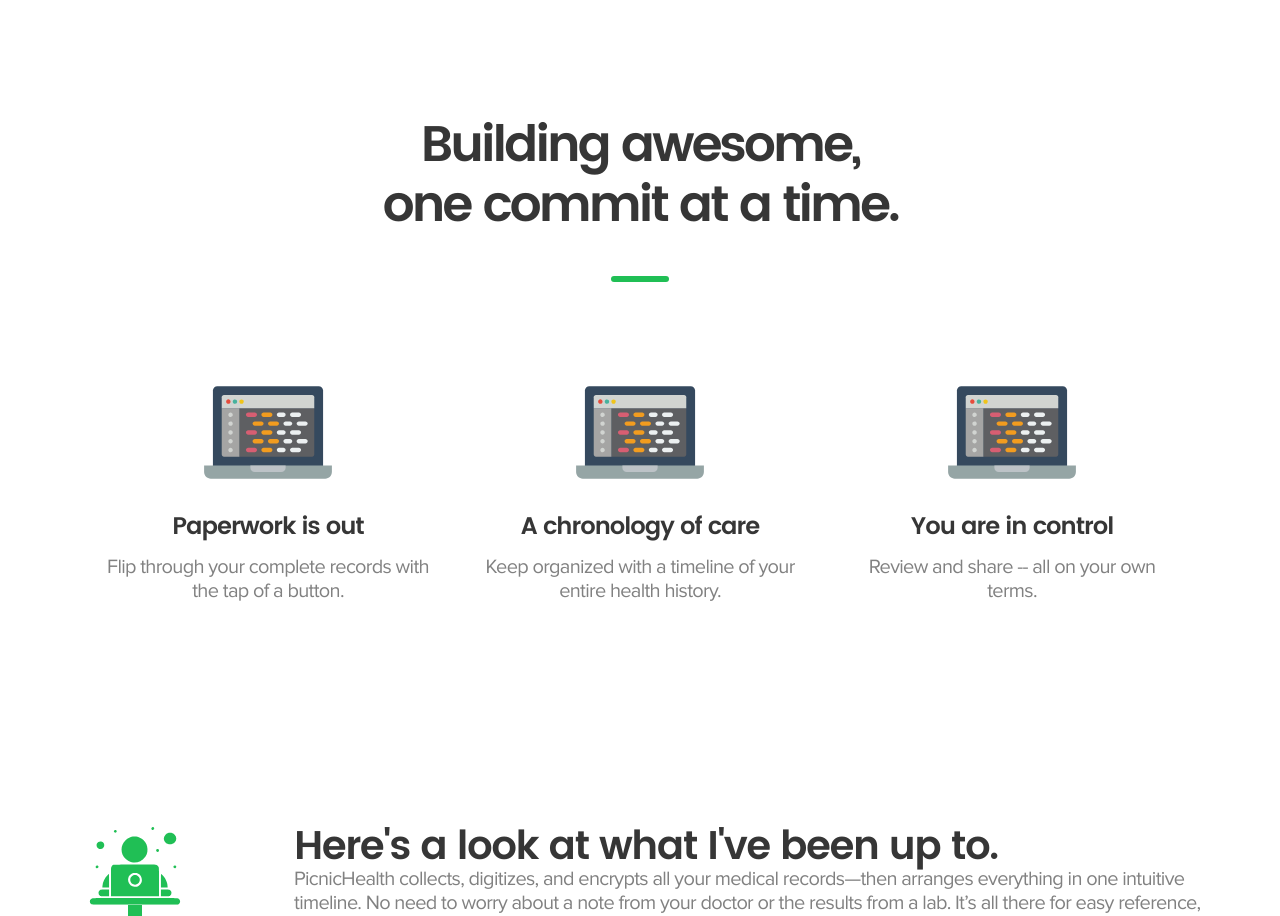
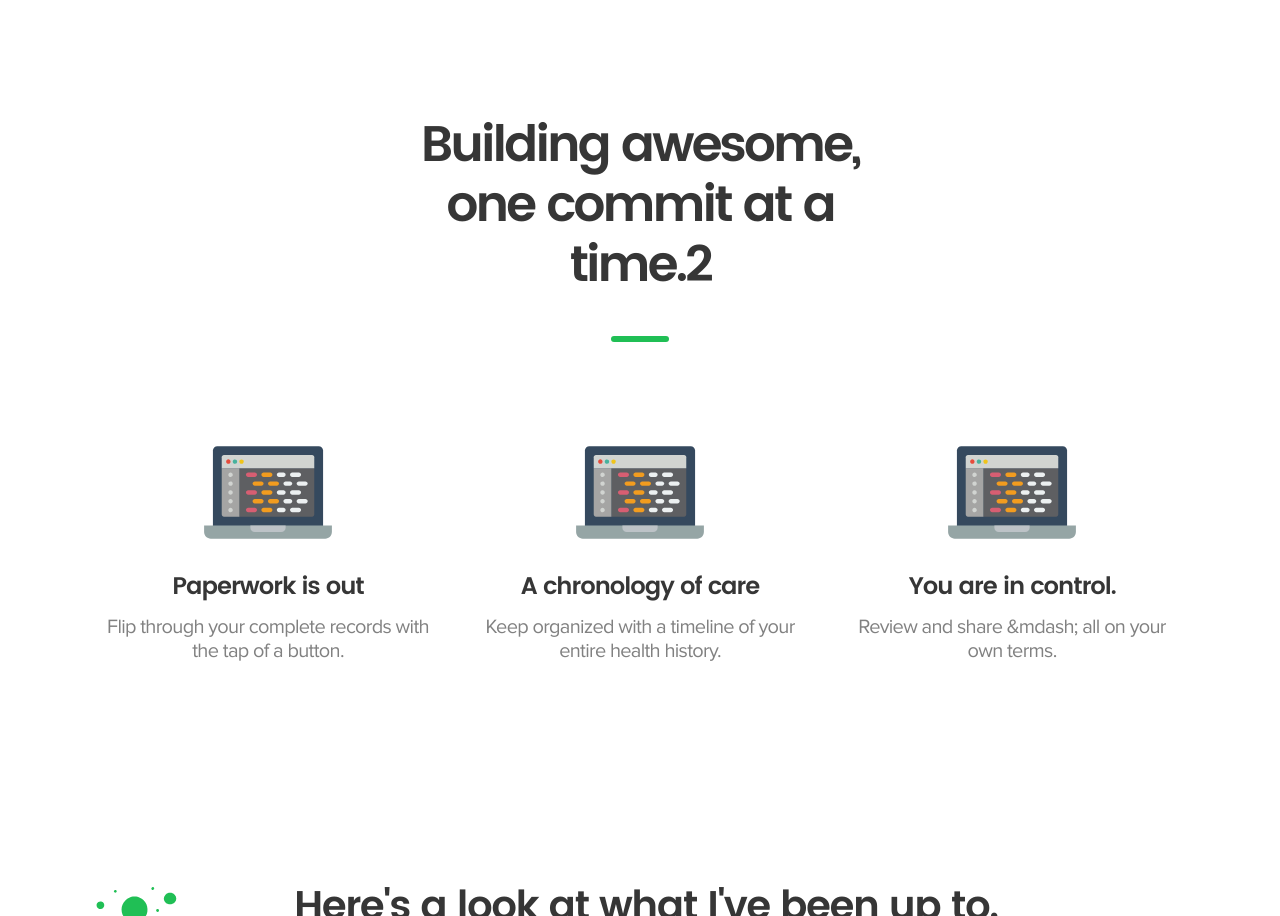
Before and after one commit to RyanWirth/portfolio, a Svelte app: page / in a window 1280 px wide. Shown: the part 908-1824 px from the top of the page. Built offline with nearby package versions, Linux system fonts and the light colour scheme.

Commit message:
Move Skills data into App

```diff
--- a/src/App.svelte
+++ b/src/App.svelte
@@ -9,7 +9,26 @@
 
 <Header />
 <Hero />
-<Skills />
+<Skills
+  title="Building awesome, one commit at a time.2"
+  cards={[
+    {
+      icon: 'icon-web-developer',
+      title: 'Paperwork is out',
+      description: 'Flip through your complete records with the tap of a button.'
+    },
+    {
+      icon: 'icon-web-developer',
+      title: 'A chronology of care',
+      description: 'Keep organized with a timeline of your entire health history.'
+    },
+    {
+      icon: 'icon-web-developer',
+      title: 'You are in control.',
+      description: 'Review and share &mdash; all on your own terms.'
+    }
+  ]} />
+
 <Timeline
   title="Here's a look at what I've been up to."
   description="PicnicHealth collects, digitizes, and encrypts all your medical
--- a/src/components/Skills.svelte
+++ b/src/components/Skills.svelte
@@ -1,7 +1,17 @@
+<script>
+  export let title;
+  export let cards;
+</script>
+
 <style type="text/scss">
   section {
     margin: 224px auto;
     max-width: 1200px;
+  }
+
+  svg {
+    width: 128px;
+    height: 93px;
   }
 
   h2 {
@@ -37,36 +47,19 @@
     margin: 0 16px;
     text-align: center;
   }
-
-  .skills__item--web-developer svg {
-    width: 128px;
-    height: 93px;
-  }
 </style>
 
 <section>
-  <h2>Building awesome, one commit at a time.</h2>
+  <h2>{title}</h2>
   <div class="skills__container">
-    <div class="skills__item skills__item--web-developer">
-      <svg>
-        <use xlink:href="/images.svg#icon-web-developer" />
-      </svg>
-      <h4>Paperwork is out</h4>
-      <p>Flip through your complete records with the tap of a button.</p>
-    </div>
-    <div class="skills__item skills__item--web-developer">
-      <svg>
-        <use xlink:href="/images.svg#icon-web-developer" />
-      </svg>
-      <h4>A chronology of care</h4>
-      <p>Keep organized with a timeline of your entire health history.</p>
-    </div>
-    <div class="skills__item skills__item--web-developer">
-      <svg>
-        <use xlink:href="/images.svg#icon-web-developer" />
-      </svg>
-      <h4>You are in control</h4>
-      <p>Review and share -- all on your own terms.</p>
-    </div>
+    {#each cards as card}
+      <div class="skills__item">
+        <svg>
+          <use xlink:href="/images.svg#{card.icon}" />
+        </svg>
+        <h4>{card.title}</h4>
+        <p>{card.description}</p>
+      </div>
+    {/each}
   </div>
 </section>
```
